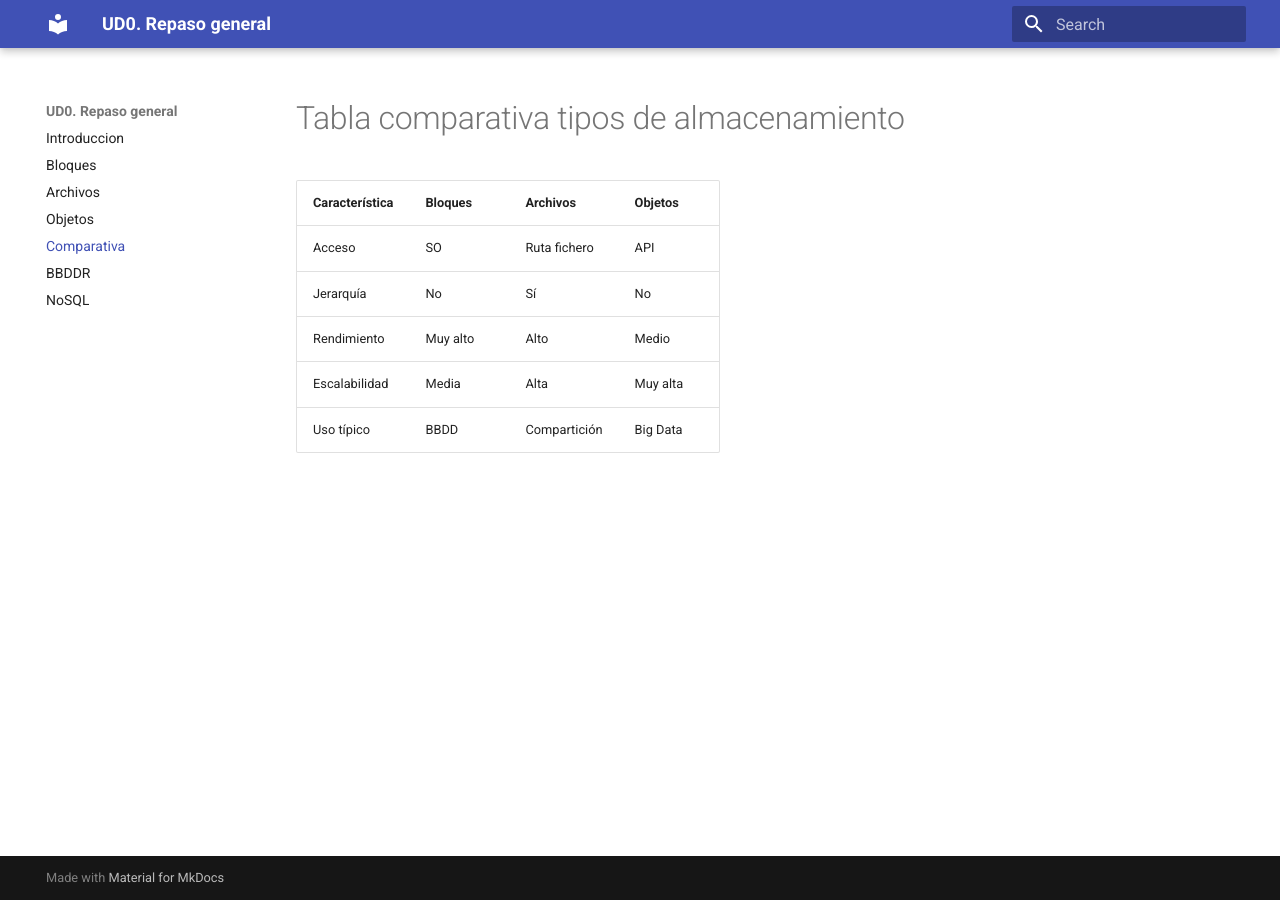
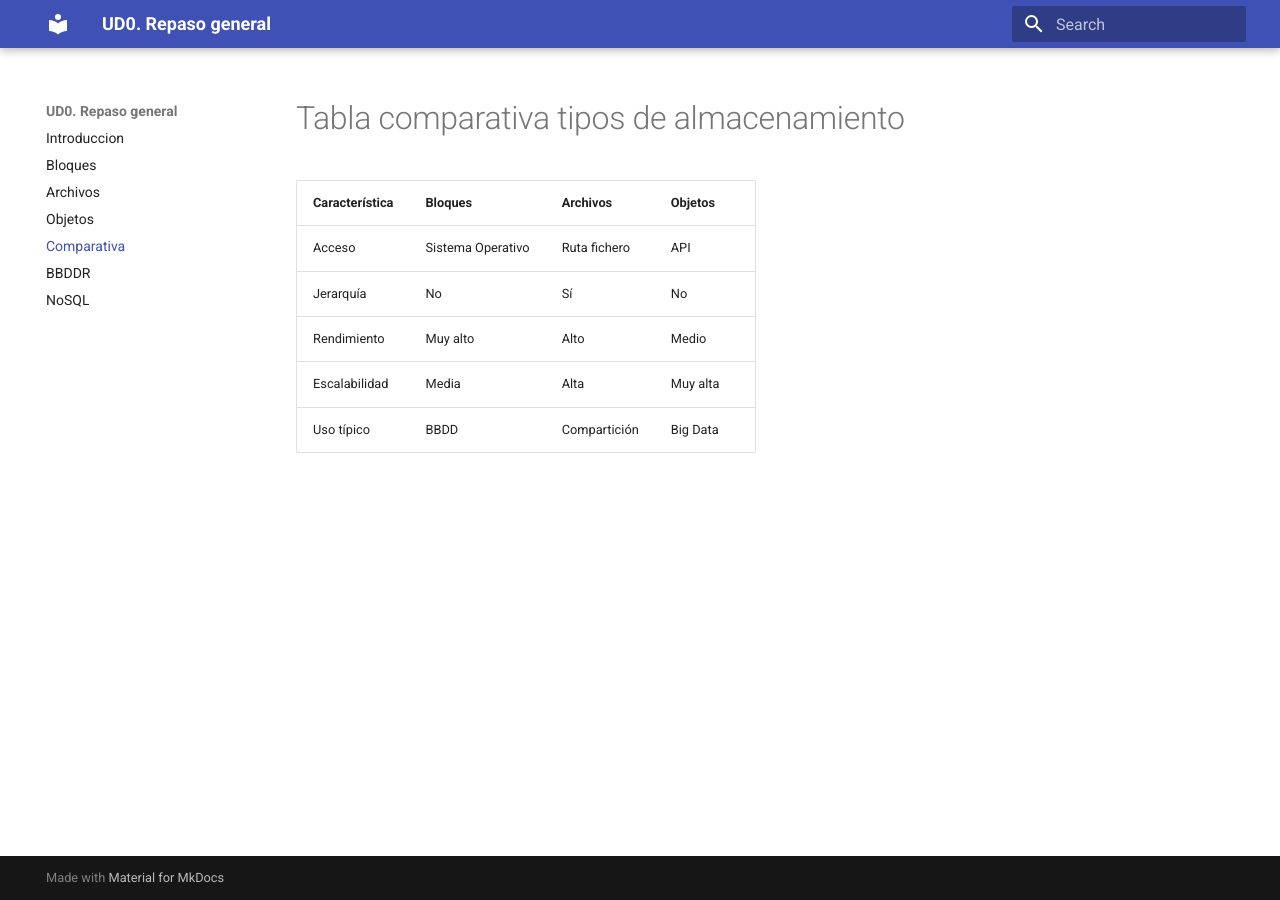
Before and after one commit to rgcenteno/ABDAN-Introduccion, an MkDocs documentation site: the page built from docs/05-Almacenamiento-tabla-comparativa.md, in a window 1280 px wide. Built offline with MkDocs 1.6.1 and Material for MkDocs 9.7.7, drawn with Linux system fonts in a browser that asks for light colours.

Commit message:
Pequeña modificación

```diff
--- a/docs/05-Almacenamiento-tabla-comparativa.md
+++ b/docs/05-Almacenamiento-tabla-comparativa.md
@@ -1,9 +1,9 @@
 # Tabla comparativa tipos de almacenamiento
 
-| Característica | Bloques  | Archivos     | Objetos  |
-| -------------- | -------- | ------------ | -------- |
-| Acceso         | SO       | Ruta fichero | API      |
-| Jerarquía      | No       | Sí           | No       |
-| Rendimiento    | Muy alto | Alto         | Medio    |
-| Escalabilidad  | Media    | Alta         | Muy alta |
-| Uso típico     | BBDD     | Compartición | Big Data |
+| Característica | Bloques           | Archivos     | Objetos  |
+| -------------- | ----------------- | ------------ | -------- |
+| Acceso         | Sistema Operativo | Ruta fichero | API      |
+| Jerarquía      | No                | Sí           | No       |
+| Rendimiento    | Muy alto          | Alto         | Medio    |
+| Escalabilidad  | Media             | Alta         | Muy alta |
+| Uso típico     | BBDD              | Compartición | Big Data |
```
